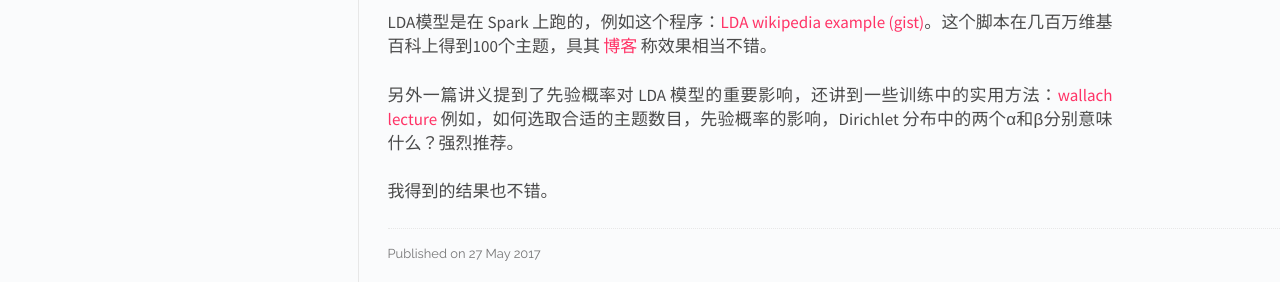
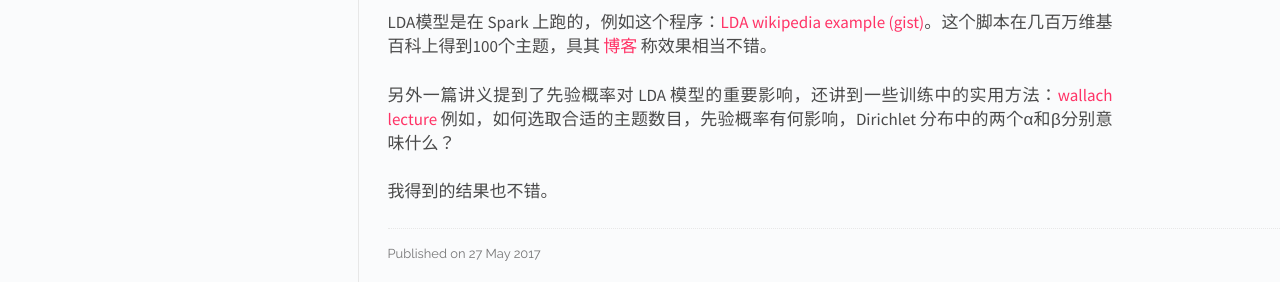
Before and after one commit to KHN190/khn190.github.io, a Jekyll site: the page built from _posts/2017-05-27-extract-relative-content-using-topic-model.md, in a window 1280 px wide. Shown: the part 2178-2460 px from the top of the page. Built offline with Jekyll 4.4.1, drawn with Linux system fonts in a browser that asks for light colours; comment, search, counter and statistics services are not loaded.

Commit message:
Create 2017-05-27-extract-relative-content-using-topic-model.md

```diff
--- a/_posts/2017-05-27-extract-relative-content-using-topic-model.md
+++ b/_posts/2017-05-27-extract-relative-content-using-topic-model.md
@@ -66,6 +66,6 @@ Dirichlet 过程是一个贝叶斯统计过程。先了解几个概念。
 
 LDA模型是在 Spark 上跑的，例如这个程序：[LDA wikipedia example (gist)](https://gist.github.com/feynmanliang/3b6555758a27adcb527d)。这个脚本在几百万维基百科上得到100个主题，具其 [博客](https://databricks.com/blog/2015/09/22/large-scale-topic-modeling-improvements-to-lda-on-apache-spark.html) 称效果相当不错。
 
-另外一篇讲义提到了先验概率对 LDA 模型的重要影响，还讲到一些训练中的实用方法：[wallach lecture](http://people.cs.umass.edu/~wallach/talks/priors.pdf) 例如，如何选取合适的主题数目，先验概率的影响，Dirichlet 分布中的两个α和β分别意味什么？强烈推荐。
+另外一篇讲义提到了先验概率对 LDA 模型的重要影响，还讲到一些训练中的实用方法：[wallach lecture](http://people.cs.umass.edu/~wallach/talks/priors.pdf) 例如，如何选取合适的主题数目，先验概率有何影响，Dirichlet 分布中的两个α和β分别意味什么？
 
 我得到的结果也不错。
```
